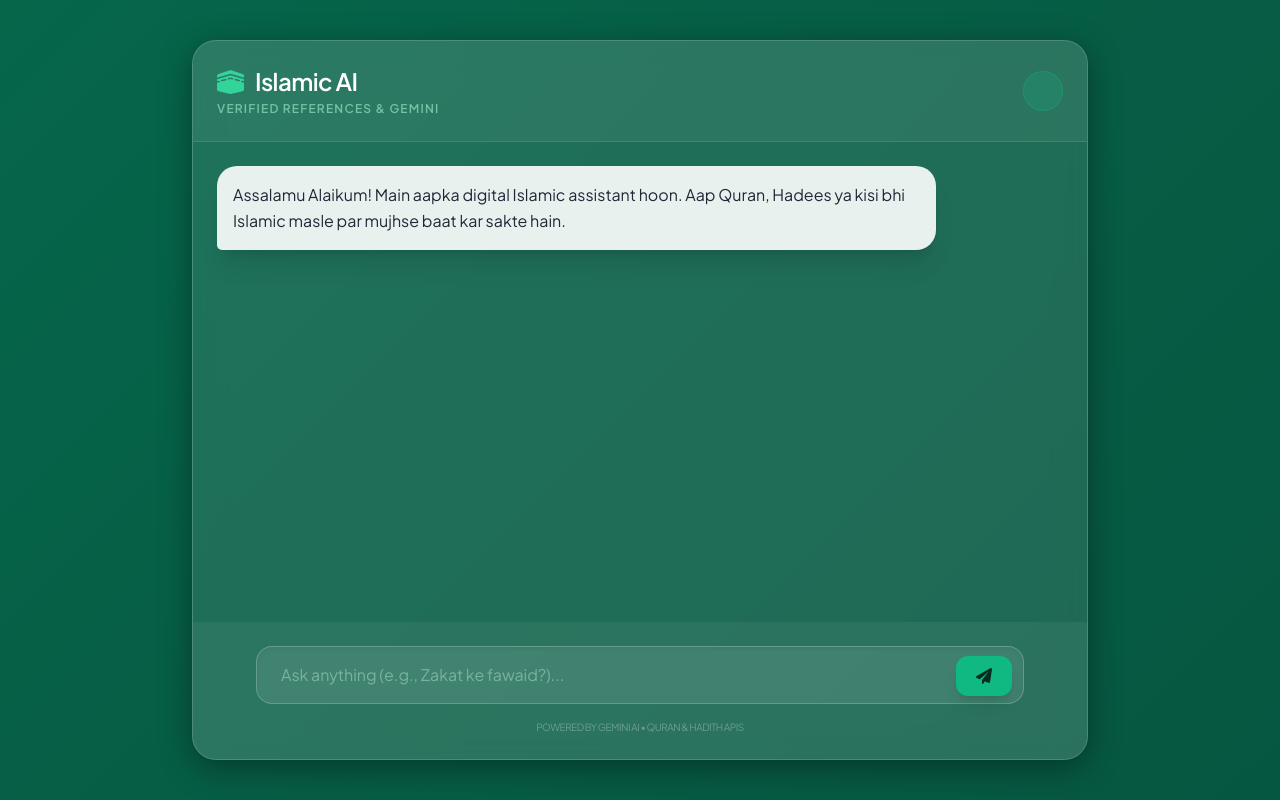
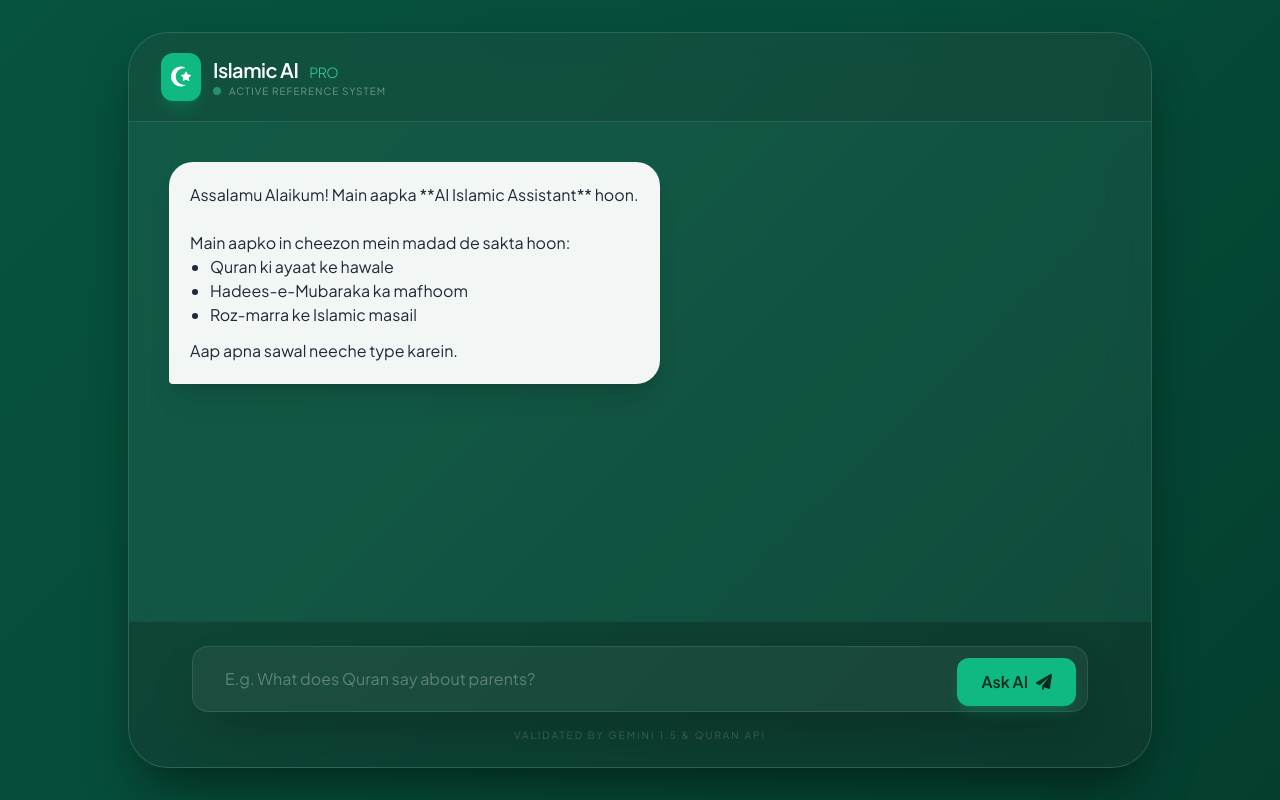
Before and after one commit to EDUCATION-POINT-360/Islamic-ai, a plain HTML site: page index.html in a window 1280 px wide. Drawn offline with nearby package versions, Linux system fonts and the light colour scheme.

Commit message:
Update index.html

```diff
--- a/index.html
+++ b/index.html
@@ -3,19 +3,20 @@
 <head>
     <meta charset="UTF-8">
     <meta name="viewport" content="width=device-width, initial-scale=1.0">
-    <title>Islamic AI - Glass Edition</title>
+    <title>Islamic AI - Pro Edition</title>
     <script src="https://cdn.tailwindcss.com"></script>
     <link href="https://cdnjs.cloudflare.com/ajax/libs/font-awesome/6.0.0/css/all.min.css" rel="stylesheet">
+    <script src="https://cdn.jsdelivr.net/npm/marked/marked.min.js"></script>
+
     <style>
         @import url('https://fonts.googleapis.com/css2?family=Amiri&family=Plus+Jakarta+Sans:wght@300;400;600&display=swap');
 
         body {
             font-family: 'Plus Jakarta Sans', sans-serif;
-            background: linear-gradient(-45deg, #064e3b, #065f46, #047857, #10b981);
+            background: linear-gradient(-45deg, #022c22, #064e3b, #065f46, #047857);
             background-size: 400% 400%;
             animation: gradient 15s ease infinite;
             height: 100vh;
-            overflow: hidden;
         }
 
         @keyframes gradient {
@@ -24,90 +25,94 @@
             100% { background-position: 0% 50%; }
         }
 
-        .glass {
-            background: rgba(255, 255, 255, 0.1);
-            backdrop-filter: blur(15px);
-            -webkit-backdrop-filter: blur(15px);
-            border: 1px solid rgba(255, 255, 255, 0.2);
-            box-shadow: 0 8px 32px 0 rgba(0, 0, 0, 0.37);
+        .glass-panel {
+            background: rgba(255, 255, 255, 0.05);
+            backdrop-filter: blur(20px);
+            border: 1px solid rgba(255, 255, 255, 0.1);
+            box-shadow: 0 25px 50px -12px rgba(0, 0, 0, 0.5);
         }
 
+        /* Markdown Styling inside AI Bubbles */
+        .markdown-content h1, .markdown-content h2 { font-weight: bold; margin-bottom: 8px; color: #10b981; }
+        .markdown-content p { margin-bottom: 12px; line-height: 1.6; }
+        .markdown-content ul { list-style-type: disc; margin-left: 20px; margin-bottom: 12px; }
+        .markdown-content strong { color: #064e3b; font-weight: 700; }
+        .arabic-text { font-family: 'Amiri', serif; font-size: 1.4rem; line-height: 2.2; color: #065f46; text-align: right; border-right: 4px solid #10b981; padding-right: 15px; margin: 10px 0; background: rgba(16, 185, 129, 0.05); border-radius: 4px; }
+
         .chat-bubble-ai {
-            background: rgba(255, 255, 255, 0.9);
-            border-radius: 20px 20px 20px 5px;
-            animation: fadeIn 0.4s ease-out;
+            background: rgba(255, 255, 255, 0.95);
+            border-radius: 24px 24px 24px 4px;
+            animation: slideUp 0.3s ease-out;
         }
 
-        .chat-bubble-user {
-            background: rgba(16, 185, 129, 0.8);
-            color: white;
-            border-radius: 20px 20px 5px 20px;
-            animation: fadeIn 0.4s ease-out;
-        }
-
-        @keyframes fadeIn {
-            from { opacity: 0; transform: translateY(10px); }
+        @keyframes slideUp {
+            from { opacity: 0; transform: translateY(20px); }
             to { opacity: 1; transform: translateY(0); }
         }
 
-        .custom-scrollbar::-webkit-scrollbar {
-            width: 5px;
-        }
-        .custom-scrollbar::-webkit-scrollbar-thumb {
-            background: rgba(255, 255, 255, 0.2);
-            border-radius: 10px;
-        }
-
-        .typing-dot {
-            width: 8px;
-            height: 8px;
-            background: #065f46;
-            border-radius: 50%;
-            display: inline-block;
-            animation: blink 1.4s infinite both;
-        }
-        @keyframes blink { 0%, 80%, 100% { opacity: 0; } 40% { opacity: 1; } }
+        .typing-dot { width: 6px; height: 6px; background: #10b981; border-radius: 50%; display: inline-block; animation: blink 1.4s infinite; margin: 0 2px; }
+        @keyframes blink { 0%, 80%, 100% { opacity: 0.2; } 40% { opacity: 1; } }
     </style>
 </head>
-<body class="flex items-center justify-center p-4">
+<body class="flex items-center justify-center p-2 md:p-6">
 
-    <div class="glass w-full max-w-4xl h-[90vh] rounded-3xl flex flex-col overflow-hidden relative">
-        <div class="p-6 border-b border-white/10 flex justify-between items-center bg-white/5">
-            <div>
-                <h1 class="text-white text-2xl font-bold tracking-tight">
-                    <i class="fa-solid fa-kaaba text-emerald-400 mr-2"></i> Islamic AI
-                </h1>
-                <p class="text-emerald-200/60 text-xs uppercase tracking-widest mt-1 font-semibold">Verified References & Gemini</p>
-            </div>
-            <div class="h-10 w-10 rounded-full bg-emerald-500/20 flex items-center justify-center text-emerald-300 border border-emerald-500/30">
-                <i class="fa-solid fa-shield-halved"></i>
-            </div>
-        </div>
-
-        <div id="chatBox" class="flex-1 overflow-y-auto p-6 space-y-6 custom-scrollbar">
-            <div class="flex justify-start">
-                <div class="chat-bubble-ai p-4 shadow-xl max-w-[85%]">
-                    <p class="text-gray-800 leading-relaxed">Assalamu Alaikum! Main aapka digital Islamic assistant hoon. Aap Quran, Hadees ya kisi bhi Islamic masle par mujhse baat kar sakte hain.</p>
+    <div class="glass-panel w-full max-w-5xl h-[92vh] rounded-[2.5rem] flex flex-col overflow-hidden">
+        <div class="px-8 py-5 border-b border-white/10 flex justify-between items-center bg-black/10">
+            <div class="flex items-center gap-3">
+                <div class="bg-emerald-500 p-2.5 rounded-xl shadow-lg shadow-emerald-500/20">
+                    <i class="fa-solid fa-star-and-crescent text-white text-xl"></i>
+                </div>
+                <div>
+                    <h1 class="text-white font-bold text-xl tracking-tight">Islamic AI <span class="text-emerald-400 font-light text-sm ml-2">PRO</span></h1>
+                    <div class="flex items-center gap-2">
+                        <span class="w-2 h-2 bg-emerald-400 rounded-full animate-pulse"></span>
+                        <p class="text-white/40 text-[10px] uppercase tracking-widest">Active Reference System</p>
+                    </div>
                 </div>
             </div>
         </div>
 
-        <div class="p-6 bg-white/5">
-            <div class="relative max-w-3xl mx-auto">
+        <div id="chatBox" class="flex-1 overflow-y-auto p-6 md:p-10 space-y-8 scroll-smooth">
+            <div class="flex justify-start">
+                <div class="chat-bubble-ai p-5 shadow-xl max-w-[90%] md:max-w-[75%] border border-white/20">
+                    <div class="markdown-content text-gray-800">
+                        Assalamu Alaikum! Main aapka **AI Islamic Assistant** hoon. <br><br>
+                        Main aapko in cheezon mein madad de sakta hoon:
+                        <ul>
+                            <li>Quran ki ayaat ke hawale</li>
+                            <li>Hadees-e-Mubaraka ka mafhoom</li>
+                            <li>Roz-marra ke Islamic masail</li>
+                        </ul>
+                        Aap apna sawal neeche type karein.
+                    </div>
+                </div>
+            </div>
+        </div>
+
+        <div class="p-6 bg-black/20 border-t border-white/5">
+            <div class="relative max-w-4xl mx-auto group">
                 <input type="text" id="userInput"
-                    class="w-full bg-white/10 border border-white/20 rounded-2xl py-4 px-6 text-white placeholder-emerald-100/40 focus:outline-none focus:ring-2 focus:ring-emerald-500/50 transition-all shadow-inner"
-                    placeholder="Ask anything (e.g., Zakat ke fawaid?)...">
+                    onkeypress="if(event.key === 'Enter') handleSearch()"
+                    class="w-full bg-white/5 border border-white/10 rounded-2xl py-5 px-8 text-white placeholder-white/30 focus:outline-none focus:ring-2 focus:ring-emerald-500/40 focus:bg-white/10 transition-all shadow-2xl"
+                    placeholder="E.g. What does Quran say about parents?">
 
                 <button onclick="handleSearch()"
-                    class="absolute right-3 top-2.5 bg-emerald-500 hover:bg-emerald-400 text-emerald-950 font-bold p-2 px-5 rounded-xl transition-all shadow-lg active:scale-95">
+                    class="absolute right-3 top-3 bg-emerald-500 hover:bg-emerald-400 text-emerald-950 font-bold p-3 px-6 rounded-xl transition-all hover:scale-105 active:scale-95 flex items-center gap-2 shadow-lg shadow-emerald-500/20">
+                    <span class="hidden md:inline">Ask AI</span>
                     <i class="fa-solid fa-paper-plane"></i>
                 </button>
             </div>
-            <p class="text-center text-[10px] text-white/30 mt-4 uppercase tracking-tighter">Powered by Gemini AI • Quran & Hadith APIs</p>
+            <p class="text-center text-[10px] text-white/20 mt-4 uppercase tracking-[0.2em]">Validated by Gemini 1.5 & Quran API</p>
         </div>
     </div>
 
     <script>
+        // Configure Marked to handle line breaks better
+        marked.setOptions({
+            breaks: true,
+            gfm: true
+        });
+
         async function handleSearch() {
             const input = document.getElementById('userInput');
             const chatBox = document.getElementById('chatBox');
@@ -115,16 +120,15 @@
 
             if (!query) return;
 
-            // Display User Message
+            // User Message UI
             appendMessage('user', query);
             input.value = '';
 
-            // Display Typing Indicator
+            // Typing Indicator
             const typingId = 'typing-' + Date.now();
             appendTyping(typingId);
 
             try {
-                // Backend API call
                 const response = await fetch('http://127.0.0.1:5000/ask', {
                     method: 'POST',
                     headers: { 'Content-Type': 'application/json' },
@@ -132,14 +136,14 @@
                 });
 
                 const data = await response.json();
+                document.getElementById(typingId).remove();
 
-                // Remove typing and show response
-                document.getElementById(typingId).remove();
+                // AI Response with Markdown
                 appendMessage('ai', data.answer);
 
             } catch (error) {
-                document.getElementById(typingId).remove();
-                appendMessage('ai', "Error: Make sure your Python backend is running!");
+                if(document.getElementById(typingId)) document.getElementById(typingId).remove();
+                appendMessage('ai', "⚠️ **Error:** Backend connect nahi ho raha. Check karein ke `python app.py` chalu hai.");
             }
         }
 
@@ -149,8 +153,10 @@
             div.className = sender === 'user' ? 'flex justify-end' : 'flex justify-start';
 
             const content = sender === 'user'
-                ? `<div class="chat-bubble-user p-4 shadow-lg max-w-[85%]">${text}</div>`
-                : `<div class="chat-bubble-ai p-4 shadow-xl max-w-[85%] text-gray-800">${text.replace(/\n/g, '<br>')}</div>`;
+                ? `<div class="bg-emerald-600/80 text-white p-4 px-6 rounded-[20px_20px_5px_20px] shadow-lg max-w-[85%] border border-white/10">${text}</div>`
+                : `<div class="chat-bubble-ai p-6 shadow-2xl max-w-[90%] md:max-w-[80%] border border-white/20">
+                    <div class="markdown-content text-gray-800">${marked.parse(text)}</div>
+                   </div>`;
 
             div.innerHTML = content;
             chatBox.appendChild(div);
@@ -163,12 +169,9 @@
             div.id = id;
             div.className = 'flex justify-start';
             div.innerHTML = `
-                <div class="chat-bubble-ai p-4 shadow-xl">
-                    <div class="typing-dot"></div>
-                    <div class="typing-dot" style="animation-delay: 0.2s"></div>
-                    <div class="typing-dot" style="animation-delay: 0.4s"></div>
-                </div>
-            `;
+                <div class="chat-bubble-ai p-4 shadow-xl flex items-center">
+                    <div class="typing-dot"></div><div class="typing-dot" style="animation-delay:0.2s"></div><div class="typing-dot" style="animation-delay:0.4s"></div>
+                </div>`;
             chatBox.appendChild(div);
             chatBox.scrollTop = chatBox.scrollHeight;
         }
```
